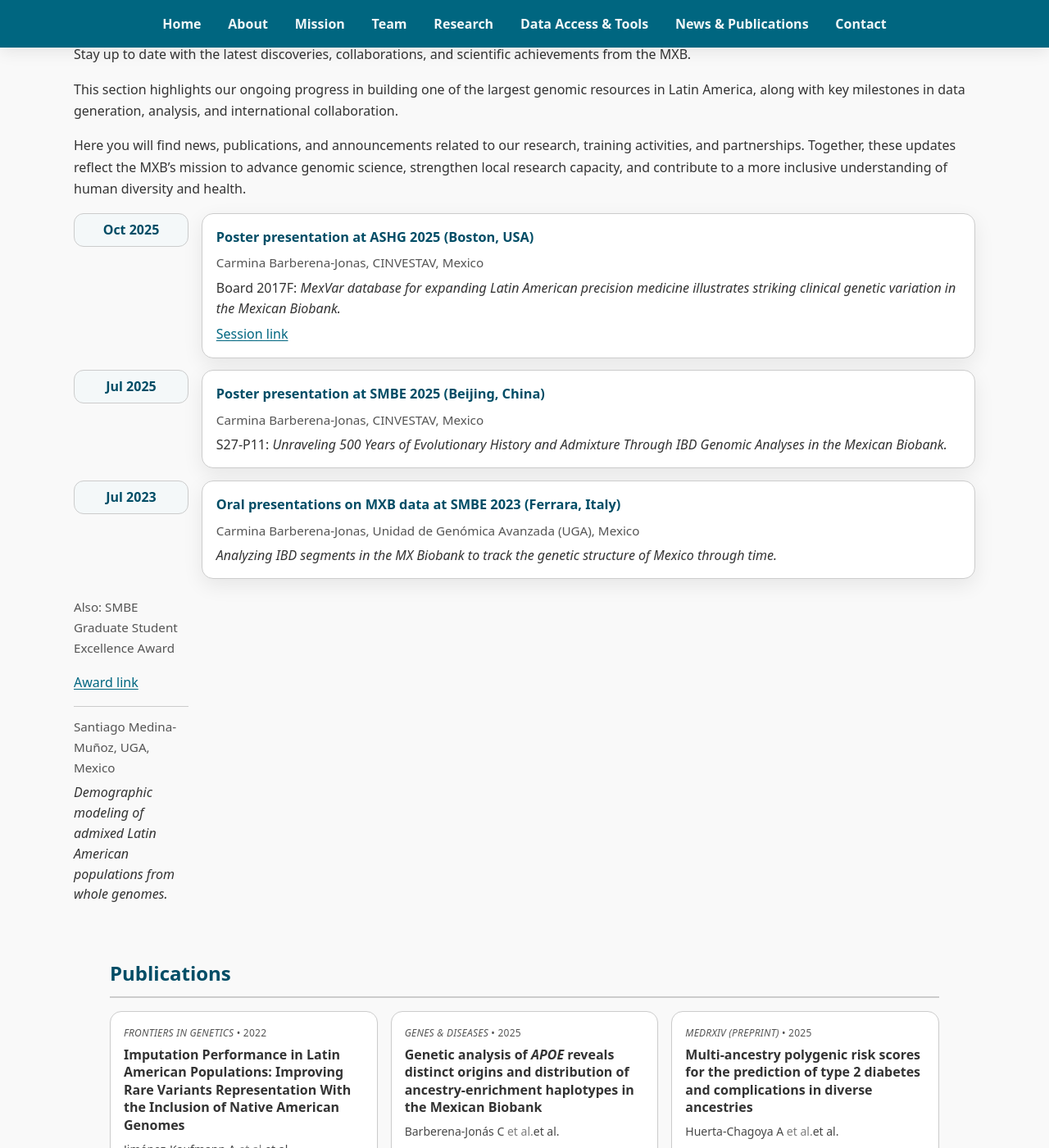
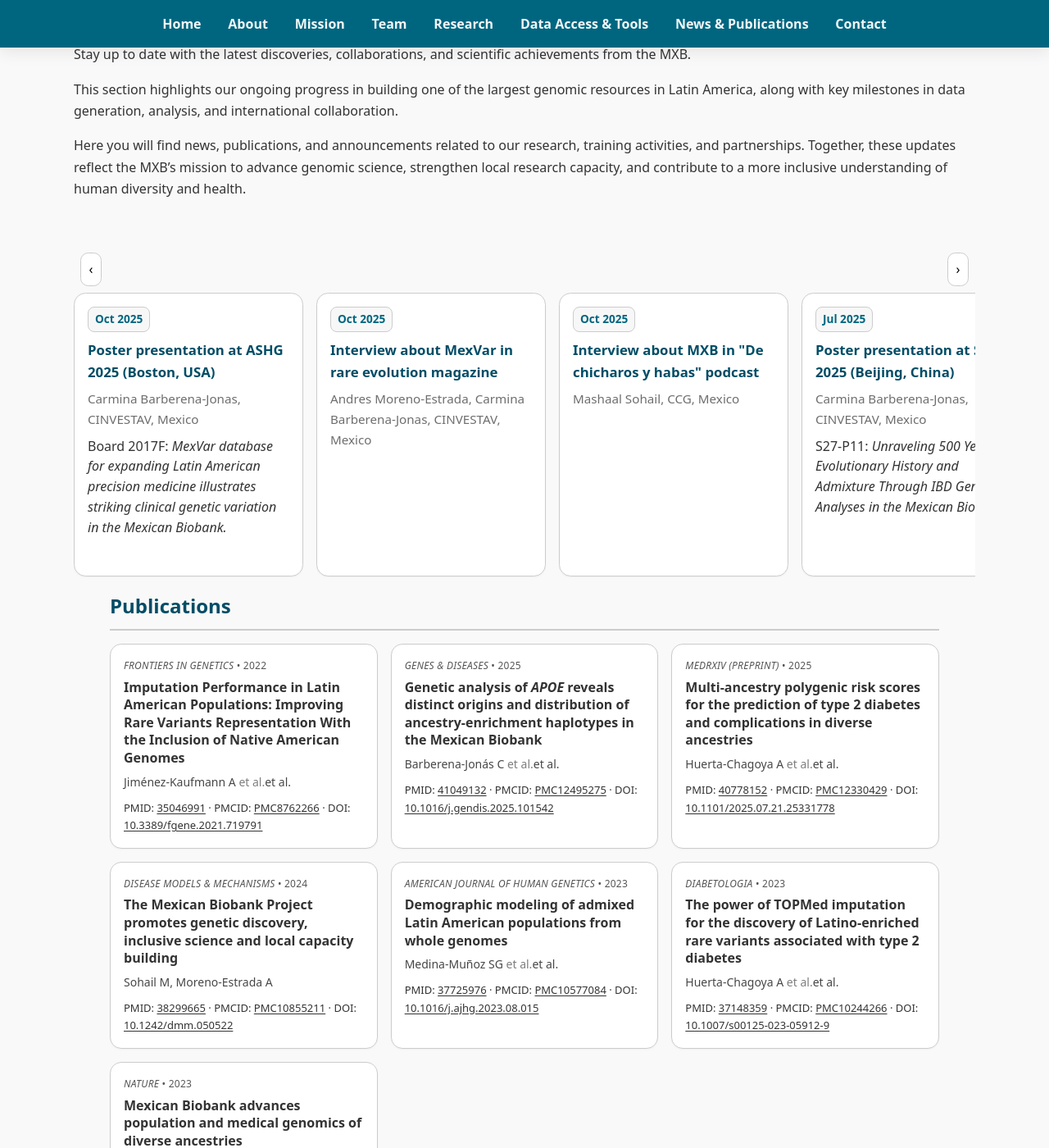
Before and after one commit to morenolab/MexicanBiobank_webpage, a Jekyll site: the page built from pages/news_publications.md, in a window 1280 px wide and 1400 px high, scrolled down 229 px. Shown: the whole window at 82% size. Built offline with Jekyll 4.4.1, drawn with Linux system fonts in a browser that asks for light colours.

Commit message:
added news scrolling capabilites

```diff
--- a/_layouts/default.html
+++ b/_layouts/default.html
@@ -17,6 +17,8 @@
     {{ content }}
   </div>
   {% include footer.html %}
+
+  <script src="{{ '/assets/js/news-carousel.js' | relative_url }}" defer></script>
 </body>
 
 </html>
--- a/assets/css/styles.css
+++ b/assets/css/styles.css
@@ -433,6 +433,7 @@ p a:hover{ color: var(--brand-700); }
   box-shadow: 0 12px 28px rgba(0,0,0,.12);
 }
 
+
 /* Text elements */
 .news-title{
   margin: 0 0 .35rem 0;
@@ -452,20 +453,19 @@ p a:hover{ color: var(--brand-700); }
 }
 
 /* Links */
-.news-links a{
-  color: var(--brand);
-  text-decoration: underline;
-  text-underline-offset: 2px;
+.news-title a,
+.news-title a:link,
+.news-title a:visited {
+  color: inherit;
+  text-decoration: none;
+  font: inherit;              /* inherits weight/size from .news-title */
 }
-.news-links a:hover{ color: var(--brand-700); }
 
-/* Compact spacing between multiple bullets/links */
-.news-links a + a::before{
-  content: " · ";
-  color: var(--muted);
-  text-decoration: none;
-  margin: 0 .15rem;
+.news-title a:focus-visible {
+  outline: 2px solid var(--brand-700);
+  outline-offset: 2px;
 }
+
 
 /* Responsive */
 @media (max-width: 720px){
@@ -481,3 +481,91 @@ p a:hover{ color: var(--brand-700); }
 .center {
   text-align: center;
 }
+
+
+/* === News Carousel === */
+.news-carousel {
+  position: relative;
+  margin: 1rem 0 2rem;
+}
+
+.news-track {
+  display: grid;
+  grid-auto-flow: column;
+  grid-auto-columns: minmax(280px, 420px);
+  gap: 1rem;
+
+  overflow-x: auto;
+  scroll-snap-type: x mandatory;
+  scroll-behavior: smooth;
+  padding: .5rem .5rem 1rem;
+  -webkit-overflow-scrolling: touch;
+  scrollbar-width: thin;
+  scrollbar-color: var(--brand) transparent;
+}
+
+.news-card {
+  scroll-snap-align: start;
+  border: 1px solid var(--border);
+  border-radius: .9rem;
+  background: #fff;
+  padding: 1rem;
+  min-height: 180px;
+  box-shadow: 0 1px 2px rgba(0,0,0,.04);
+}
+
+.news-title { margin: 0 0 .35rem; font-size: 1.05rem; }
+.news-meta  { margin: 0; font-size: .95rem; opacity: .85; }
+.news-body  { margin: .5rem 0 0; }
+
+/* Group label (month/year) */
+.news-group-label {
+  font-weight: 700;
+  color: var(--brand);
+  margin: 0 0 .5rem;
+}
+
+/* Controls */
+.carousel-controls {
+  display: flex;
+  gap: .5rem;
+  align-items: center;
+  justify-content: flex-end;
+  margin: .25rem .5rem 0;
+}
+
+.carousel-btn {
+  border: 1px solid var(--border);
+  background: #fff;
+  border-radius: .6rem;
+  padding: .4rem .6rem;
+  cursor: pointer;
+  font: inherit;
+}
+.carousel-btn:hover { background: rgba(0,0,0,.04); }
+.carousel-btn[disabled] { opacity: .4; cursor: not-allowed; }
+
+/* Dots (optional) */
+.carousel-dots { display: flex; gap: .4rem; margin-left: auto; }
+.carousel-dot {
+  width: .45rem; height: .45rem; border-radius: 50%;
+  background: #d1d5db; border: none;
+}
+.carousel-dot[aria-current="true"] { background: var(--brand); }
+
+/* Respect reduced motion */
+@media (prefers-reduced-motion: reduce) {
+  .news-track { scroll-behavior: auto; }
+}
+
+.news-badge {
+  display: inline-block;
+  font-size: .85rem;
+  font-weight: 600;
+  color: var(--brand);
+  background: rgba(0,0,0,.03);
+  border: 1px solid var(--border);
+  border-radius: .5rem;
+  padding: .2rem .5rem;
+  margin: 0 0 .5rem;
+}
--- a/pages/news_publications.md
+++ b/pages/news_publications.md
@@ -13,60 +13,96 @@ permalink: /news_publications/
   <p>This section highlights our ongoing progress in building one of the largest genomic resources in Latin America, along with key milestones in data generation, analysis, and international collaboration.</p>
 
   <p>Here you will find news, publications, and announcements related to our research, training activities, and partnerships. Together, these updates reflect the MXB’s mission to advance genomic science, strengthen local research capacity, and contribute to a more inclusive understanding of human diversity and health.</p>
+</section>
 
-  <div class="news-list">
+<section id="news">
 
-    <div class="news-item">
-      <div class="news-date">Oct 2025</div>
-        <article class="news-card">
-          <h3 class="news-title">Poster presentation at ASHG 2025 (Boston, USA)</h3>
-
-          <p class="news-meta">Carmina Barberena-Jonas, CINVESTAV, Mexico</p>
-
-          <p class="news-body">
-                  Board 2017F: <em>MexVar database for expanding Latin American precision medicine illustrates striking clinical genetic variation in the Mexican Biobank.</em>
-          </p>
-
-          <p class="news-links" style="margin:.35rem 0 0;"><a href="https://meetings.ashg.org/event/ASHG25/sessions/SESSOAEI1EOL90ZZ0">Session link</a></p>
-
-        </article>
+  <div class="news-carousel" aria-label="News">
+    <div class="carousel-controls" data-for="carousel-all-news">
+      <button class="carousel-btn prev" aria-label="Previous">‹</button>
+      <div class="carousel-dots" aria-hidden="true"></div>
+      <button class="carousel-btn next" aria-label="Next">›</button>
     </div>
 
-    <div class="news-item">
-      <div class="news-date">Jul 2025</div>
-        <article class="news-card">
-          <h3 class="news-title">Poster presentation at SMBE 2025 (Beijing, China)</h3>
+    <div class="news-track" id="carousel-all-news" tabindex="0">
 
-          <p class="news-meta">Carmina Barberena-Jonas, CINVESTAV, Mexico</p>
-          <p class="news-body">
-                  S27-P11: <em>Unraveling 500 Years of Evolutionary History and Admixture Through IBD Genomic Analyses in the Mexican Biobank.</em>
-          </p>
-        </article>
-    </div>
+      <!-- Oct 2025 -->
 
-    <div class="news-item">
-      <div class="news-date">Jul 2023</div>
-        <article class="news-card">
-          <h3 class="news-title">Oral presentations on MXB data at SMBE 2023 (Ferrara, Italy)</h3>
+      <article class="news-card">
+        <span class="news-badge"><time datetime="2025-10">Oct 2025</time></span>
+        <h4 class="news-title"><a href="https://meetings.ashg.org/event/ASHG25/sessions/SESSOAEI1EOL90ZZ0" target="_blank" rel="noopener">Poster presentation at ASHG 2025 (Boston, USA)</a></h4>
+        <p class="news-meta">Carmina Barberena-Jonas, CINVESTAV, Mexico</p>
+        <p class="news-body">
+          Board 2017F: <em>MexVar database for expanding Latin American precision medicine illustrates striking clinical genetic variation in the Mexican Biobank.</em>
+        </p>
+      </article>
 
-          <p class="news-meta">Carmina Barberena-Jonas, Unidad de Genómica Avanzada (UGA), Mexico</p>
-          <p class="news-body"><em>Analyzing IBD segments in the MX Biobank to track the genetic structure of Mexico through time.</em></p>
-        </article>
-        <article>
-          <p class="news-meta" style="margin-top:.35rem;">Also: SMBE Graduate Student Excellence Award</p>
+      <article class="news-card">
+        <span class="news-badge"><time datetime="2025-010">Oct 2025</time></span>
+        <h4 class="news-title"><a href="https://rarerevolutionmagazine.com/rare-insider/mexvar-helping-to-increase-the-scientific-independence-of-mexico/" target="_blank" rel="noopener">Interview about MexVar in rare evolution magazine</a></h4>
+        <p class="news-meta">Andres Moreno-Estrada, Carmina Barberena-Jonas, CINVESTAV, Mexico</p>
+        <p class="news-body"><em></em></p>
+      </article>
 
-          <p class="news-links"><a href="https://www.smbe.org/smbe-graduate-student-excellence-awards/">Award link</a></p>
+      <article class="news-card">
+        <span class="news-badge"><time datetime="Oct 25">Oct 2025</time></span>
+        <h4 class="news-title"><a href="https://open.spotify.com/episode/3SVAH5L8W45Opbjw90r2ye?si=dbfdce1738ed42ae" target="_blank" rel="noopener">Interview about MXB in &quot;De chicharos y habas&quot; podcast</a></h4>
+        <p class="news-meta">Mashaal Sohail, CCG, Mexico</p>
+        <p class="news-body"><em></em></p>
+    </article>
 
-          <hr style="border:none;border-top:1px solid var(--border);margin:.7rem 0;"/>
+      <!-- Jul 2025 -->
 
-          <p class="news-meta">Santiago Medina-Muñoz, UGA, Mexico</p>
-          <p class="news-body"><em>Demographic modeling of admixed Latin American populations from whole genomes.</em></p>
-        </article>
-    </div>
+      <article class="news-card">
+        <span class="news-badge"><time datetime="2025-07">Jul 2025</time></span>
+        <h4 class="news-title">Poster presentation at SMBE 2025 (Beijing, China)</h4>
+        <p class="news-meta">Carmina Barberena-Jonas, CINVESTAV, Mexico</p>
+        <p class="news-body">
+          S27-P11: <em>Unraveling 500 Years of Evolutionary History and Admixture Through IBD Genomic Analyses in the Mexican Biobank.</em>
+        </p>
+      </article>
 
+      <!-- Jul 2023 -->
+
+      <article class="news-card">
+        <span class="news-badge"><time datetime="2023-07">Jul 2023</time></span>
+        <h4 class="news-title">Oral presentations on MXB data at SMBE 2023 (Ferrara, Italy)</h4>
+        <p class="news-meta">Carmina Barberena-Jonas, Unidad de Genómica Avanzada (UGA), Mexico</p>
+        <p class="news-body"><em>Analyzing IBD segments in the MX Biobank to track the genetic structure of Mexico through time.</em></p>
+      </article>
+
+      <article class="news-card">
+        <span class="news-badge"><time datetime="2023-07">Jul 2023</time></span>
+        <h4 class="news-title"><a href="https://www.smbe.org/smbe-graduate-student-excellence-awards/" target=_blank>SMBE Graduate Student Excellence Award at SMBE 2023 (Ferrara, Italy)</a></h4>
+        <p class="news-meta">Santiago Medina-Muñoz, CINVESTAV, Mexico</p>
+        <p class="news-body"><em>Demographic modeling of admixed Latin American populations from whole genomes.</em></p>
+      </article>
+
+      <!-- Nov 2018 -->
+
+      <article class="news-card">
+        <span class="news-badge"><time datetime="2018-11">Nov 2018</time></span>
+        <h4 class="news-title"><a href="https://mxbiobankworkshop.wordpress.com/" target="_blank" rel="noopener">Workshop on Large-Scale Genomic Data Analyses</a></h4>
+        <p class="news-meta">CINVESTAV, Mexico</p>
+        <p class="news-body"><em>This workshop focused on the practical analysis of GWAS data in structured populations</em></p>
+      </article>
+
+      <!-- Jun 2018 -->
+
+      <article class="news-card">
+        <span class="news-badge"><time datetime="2018-06">Jun 2018</time></span>
+        <h4 class="news-title">Poster presentations at the Closing the Genome Research Gap symposium in Montreal, Canada</h4>
+        <p class="news-meta">Maria Jose Palma-Martinez, CINVESTAV, Mexico</p>
+        <p class="news-body"><em>The Mexican Biobank Project: Building Capacity for Big Data Science in Medical Genomics in Admixed Populations</em></p>
+      </article>
+
+      <article class="news-card">
+        <span class="news-badge"><time datetime="2018-06">Jun 2018</time></span>
+        <h4 class="news-title">Poster presentations at the Closing the Genome Research Gap symposium in Montreal, Canada</h4>
+        <p class="news-meta">Andres Jimenez-Kaufmann, CINVESTAV, Mexico</p>
+        <p class="news-body"><em>Imputation performance in Latin Americans: Expanding the imputation reference panel with Native American Genomes</em></p>
+      </article>
   </div>
-
-</section>
 
 <section id="publications">
 
```
Also changed, not shown: assets/js/site.js (added, +49 -0 lines), other_resources/format_news.py (added, +39 -0 lines), other_resources/newsfile.tsv (added, +7 -0 lines).
